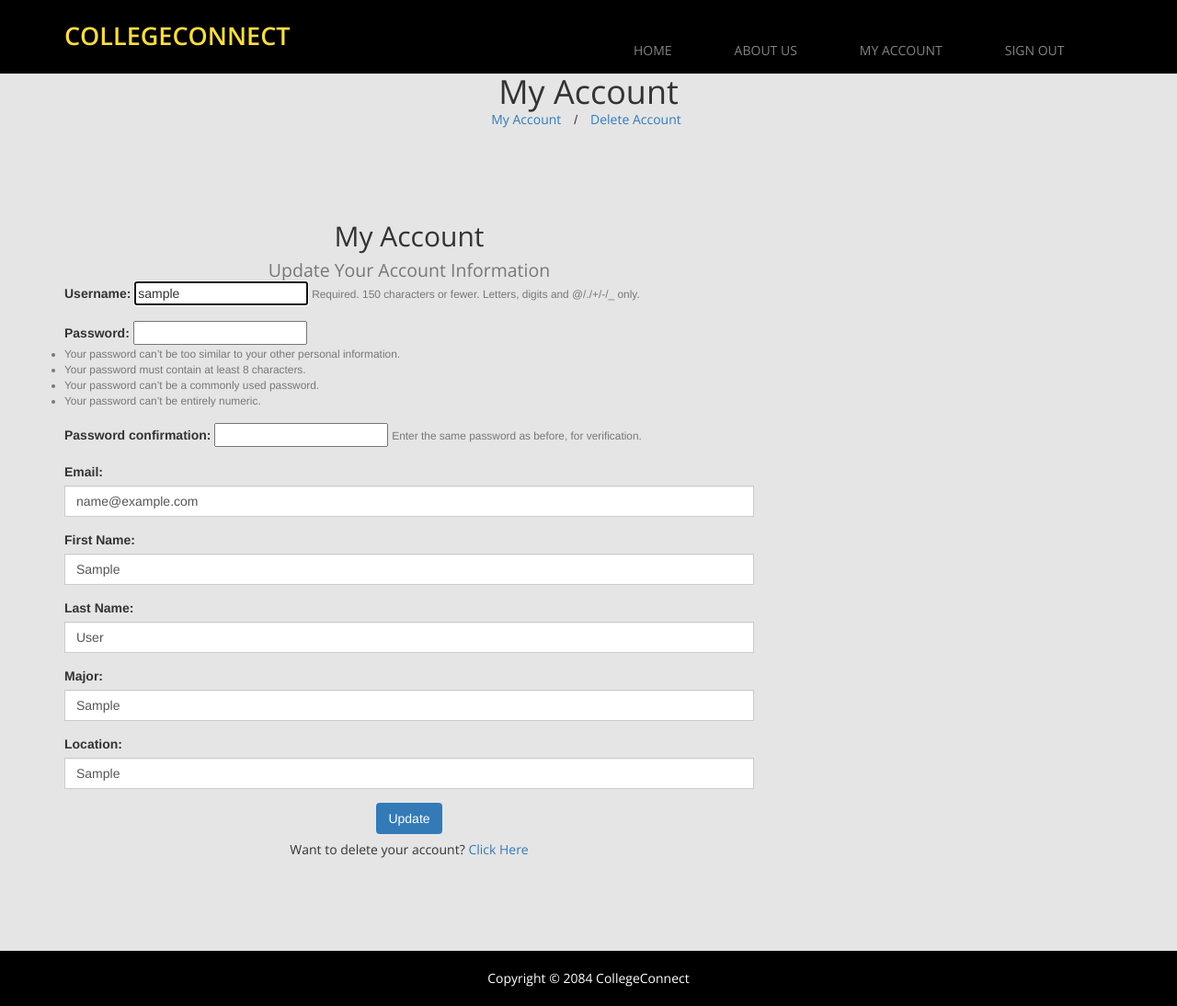
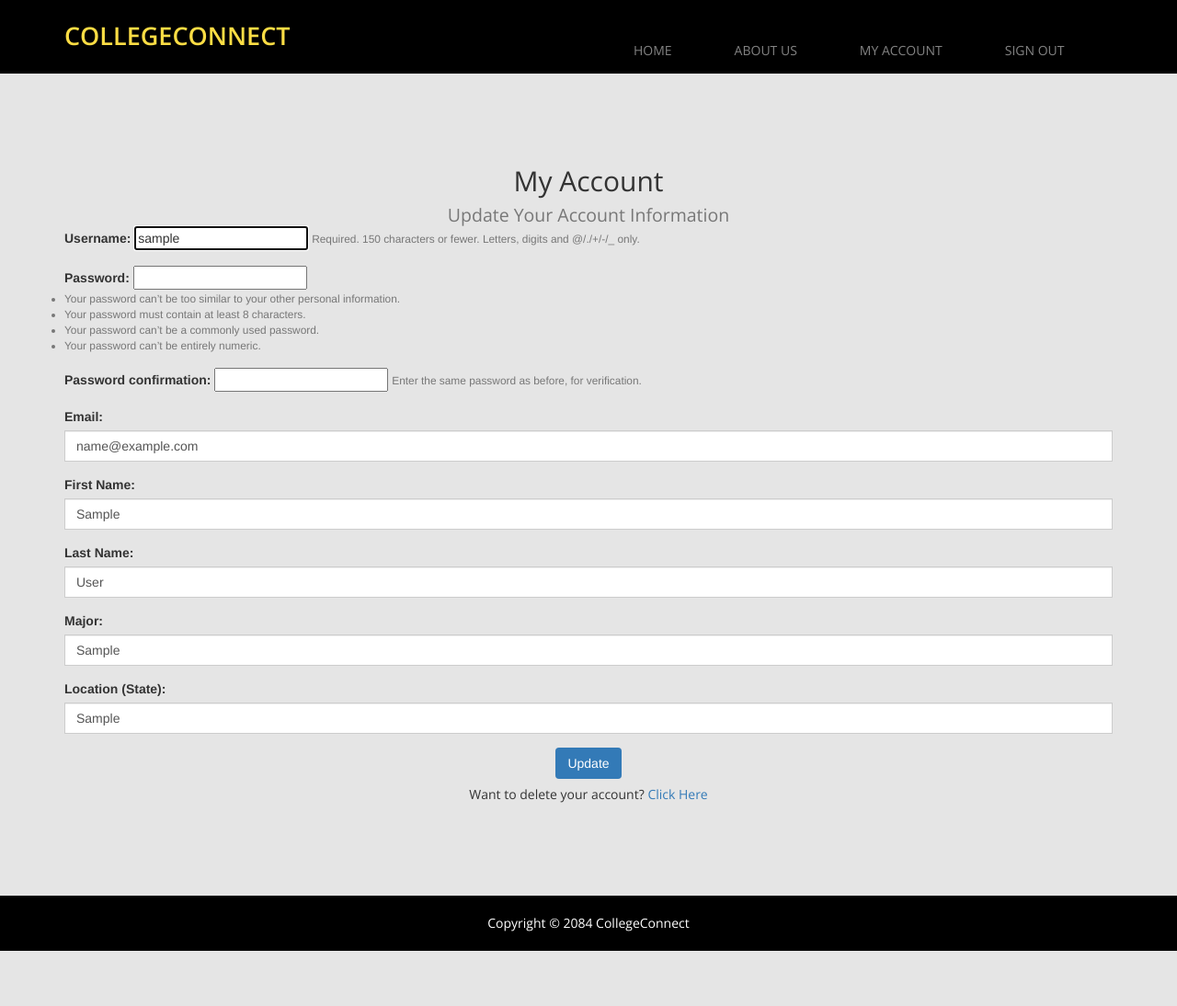
Before and after one commit to markstanik/Placeholder, a Django app: page /users/update/ in a window 1280 px wide. Shown: the whole page at 92% size. After the commit the page ends 1034 px from the top, so only its background shows below. Run offline with Django 3.2, Linux system fonts and the light colour scheme; a user stored in the database is signed in; tables that the repository leaves empty hold one stand-in row (values such as "Sample post"); some libraries are stand-ins or nearby versions.

Commit message:
styling changes

```diff
--- a/static/css/templatemo-style.css
+++ b/static/css/templatemo-style.css
@@ -80,11 +80,11 @@ body {
 }
 
 /* Banner */
-.tm-banner-img{
+.tm-banner-img {
   display: flex;
   width: 100%;
   height: auto;
-	object-fit:cover;
+  object-fit: cover;
   margin-bottom: 100px;
 }
 .tm-banner-inner {
@@ -315,9 +315,9 @@ body {
   height: 436px;
 }
 .tm-home-box-result {
-  width: 1000px;
-  max-width: 1000px;
-  margin-bottom: 1000px;
+  width: 100%;
+  max-width: 2000px;
+  margin-bottom: 50px;
 }
 .tm-home-box-1-center {
   margin: 0 auto;
@@ -499,9 +499,9 @@ hr {
 
 /* Tours */
 .tm-tours-box-1-extended {
-  width: 200%;
-  max-width: 1000px;
-  margin-bottom: 1000px;
+  width: 100%;
+  max-width: 2000px;
+  margin-bottom: 50px;
 }
 .tm-tours-box-1 {
   width: 100%;
@@ -580,8 +580,8 @@ hr {
 }
 .tm-tours-box-2-info {
   padding: 30px;
-    border-left: 1px solid #E4E4E4;
-    border-right: 1px solid #E4E4E4;
+  border-left: 1px solid #e4e4e4;
+  border-right: 1px solid #e4e4e4;
 }
 .tm-tours-box-2-link {
   display: block;
@@ -719,7 +719,6 @@ hr {
   width: 100%;
 }
 .tm-about-box-2-title {
-
   text-transform: lowercase;
   text-align: left;
   margin-bottom: 30px;
@@ -729,14 +728,12 @@ hr {
   margin-bottom: 20px;
 }
 .tm-about-box-2-footer {
-
   border-top: 1px solid #ddd;
   border-bottom: 1px solid #ddd;
   text-align: right;
   text-transform: auto;
   padding-top: 10px;
   padding-bottom: 10px;
-
 }
 
 /* Flexslider */
@@ -1061,10 +1058,12 @@ hr {
     z-index: 1000;
     top: 69px;
     right: 15px;
-	    background: rgba(15,15,15,0.7);
+    background: rgba(15, 15, 15, 0.7);
     transition: all 0.3s ease;
   }
-	.tm-nav li { float: none; }
+  .tm-nav li {
+    float: none;
+  }
   .tm-nav li a {
     color: white;
     display: block;
@@ -1073,7 +1072,7 @@ hr {
   .mobile-menu-icon {
     display: block;
     cursor: pointer;
-	    color: #FCDD44;
+    color: #fcdd44;
     font-size: 30px;
     position: fixed;
     top: 15px;
@@ -1083,9 +1082,15 @@ hr {
     z-index: 1000;
   }
   /*.- { height: 400px;	}*/
-	.tm-banner-title { font-size: 40px;	}
-	.tm-banner-subtitle { font-size: 24px; }
-	.tm-banner-inner { top: 0; }
+  .tm-banner-title {
+    font-size: 40px;
+  }
+  .tm-banner-subtitle {
+    font-size: 24px;
+  }
+  .tm-banner-inner {
+    top: 0;
+  }
   .tm-banner-link {
     padding: 12px 30px;
     margin-top: 10px;
@@ -1096,14 +1101,22 @@ hr {
     margin-right: auto;
     max-width: 100%;
   }
-	.tm-home-box-1-2 { height: auto; }
+  .tm-home-box-1-2 {
+    height: auto;
+  }
   .tm-tours-box-1 {
     margin-left: auto;
     margin-right: auto;
   }
-	.tm-what-we-do-right { text-align: center; }
-	.section-margin-top.about-section {	margin-top: 120px; }
-	.tm-section-header { margin-bottom: 40px; }
+  .tm-what-we-do-right {
+    text-align: center;
+  }
+  .section-margin-top.about-section {
+    margin-top: 120px;
+  }
+  .tm-section-header {
+    margin-bottom: 40px;
+  }
   .tm-about-box-1 {
     width: 100%;
     max-width: 300px;
@@ -1113,8 +1126,9 @@ hr {
   .tm-about-box-2-text {
     float: none;
   }
-	.tm-about-box-2-text { margin: 30px auto; }
-
+  .tm-about-box-2-text {
+    margin: 30px auto;
+  }
 }
 
 @media screen and (max-width: 600px) {
--- a/templates/base_layout.html
+++ b/templates/base_layout.html
@@ -41,7 +41,7 @@
 							<li><a href="{% url 'about'%}">About Us</a></li>
                             {% if user.is_authenticated %}
 
-                                <li><a class="dropdown-item" href="{}">My Account</a></li>
+                                <li><a href="{%url 'users:update_info'%}">My Account</a></li>
                                     <form id="UserLogout" action="/users/logout/" method="POST" style="display:none">
                                     {% csrf_token %}
                                     </form>
--- a/users/forms.py
+++ b/users/forms.py
@@ -7,7 +7,7 @@ class CreateExtendedUser(forms.ModelForm):
     class Meta:
         model = models.ExtendedUser
         fields = ['email', 'firstname', 'lastname', 'major', 'location']
-        # add major and location to fields
+
         widgets = {
             'email': forms.TextInput(attrs={'class': 'form-control'}),
             'firstname': forms.TextInput(attrs={'class': "form-control"}),
--- a/users/models.py
+++ b/users/models.py
@@ -33,4 +33,4 @@ class ExtendedUser(models.Model):
     firstname = models.CharField(max_length=50, verbose_name="First Name:")
     lastname = models.CharField(max_length=50, verbose_name="Last Name:")
     major = models.TextField()
-    location = models.TextField()
+    location = models.TextField(verbose_name="Location (State)")
--- a/users/templates/users/login_user.html
+++ b/users/templates/users/login_user.html
@@ -30,7 +30,7 @@
                         {% endif %}
                         <button type="submit" class="btn btn-primary">Sign in</button>
                         <div class="etc-login-form2">
-                            <p style="margin-top:0.5em"><a href="{% url 'users:signup_user' %}">New Developer?</a></p>
+                            <p style="margin-top:0.5em"><a href="{% url 'users:signup_user' %}">New User?</a></p>
                         </div>
                     </form>
                     </div>
--- a/users/templates/users/update_info.html
+++ b/users/templates/users/update_info.html
@@ -1,28 +1,12 @@
 {% extends 'base_layout.html' %}
 {% block content %}
 {% load custom_tags %}
-<section class="page-title bg-1">
-  <div class="container">
-    <div class="row">
-      <div class="col-md-12">
-        <div class="block text-center">
 
-          <h1 class="text-capitalize mb-4 text-lg">My Account</h1>
-          <ul class="list-inline">
-            <li class="list-inline-item"><a href="{% url 'users:update_info' %}" class="text-white-50">My Account</a></li>
-            <li class="list-inline-item"><span class="text-white">/</span></li>
-            <li class="list-inline-item"><a href="{% url 'users:delete_user' %}" class="text-white">Delete Account</a></li>
-          </ul>
-        </div>
-      </div>
-    </div>
-  </div>
-</section>
 
 <section style="padding: 100px 0;">
 	<div class="container">
 		<div class="row">
-			<div class="col-md-8 mx-auto">
+			<div class="col-lg-12 col-md-10 col-sm-10">
 				<div class="text-center p-5 shadow rounded">
 					<h2 class="mb-3"> <span class="text-color">My Account</span> <br> <small> Update Your Account Information </small></h2>
     <form class='site-form' action="{% url 'users:update_info' %}" method="post">
```
Also changed, not shown: users/templates/users/listings.html (+8 -19 lines). Lines whose indentation alone changed are shown as unchanged.
